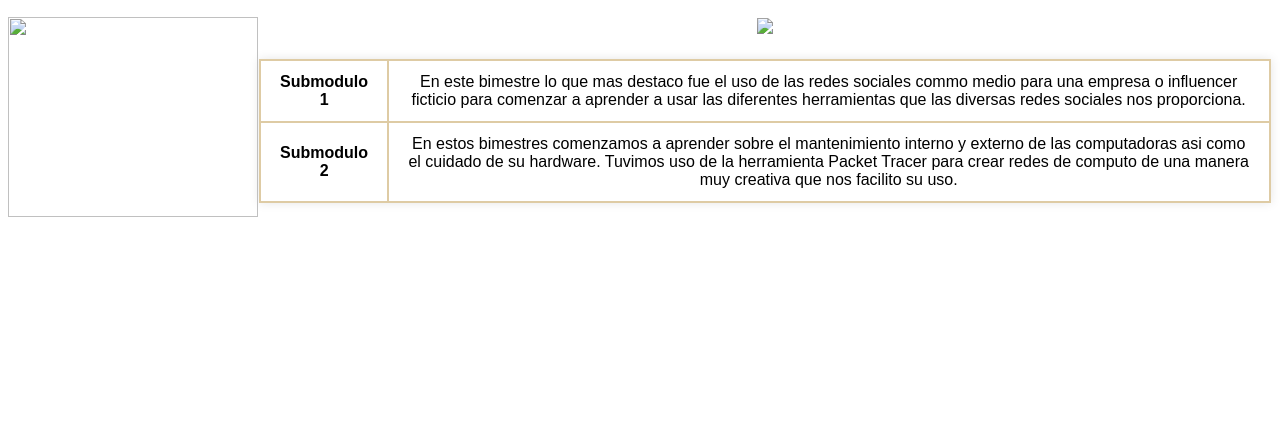
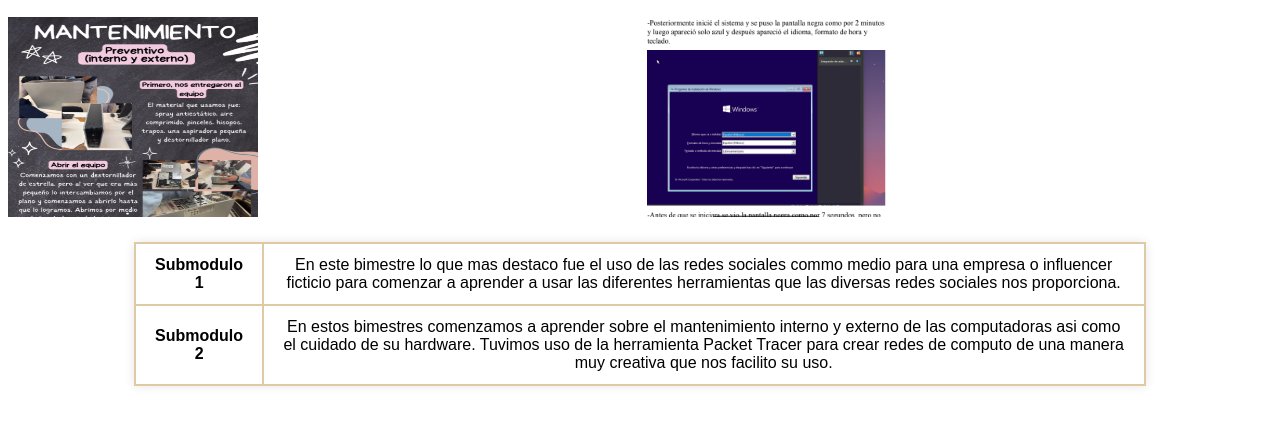
Before and after one commit to VicPalacios/PalaciosMunoz, a plain HTML site: page html2.html in a window 1280 px wide. Shown: the part 244-668 px from the top of the page. Drawn offline with Linux system fonts and the light colour scheme.

Commit message:
Update html2.html

```diff
--- a/html2.html
+++ b/html2.html
@@ -12,7 +12,7 @@
 	<a href="html4.html">Modulo4</a>
 <h1>Módulo 2</h1>
 <p>En este modulo, vimos el mantenimiento preventivo interno y externo de los monitores. Tambien vimos y conocimos algunos sistemas operativos que hay. Por otra parte indagamos creando redes sociales para unuso saludable de estas e informar a la gente</p>
-<img src= "imagenes/maquinasvirtuales.png"class="maquinas-virtuales">
+<img src= "maquinasvirtuales.png"class="maquinas-virtuales">
 <table>
 	<tbody>
 		<th>Submodulo 1</th>
@@ -23,5 +23,5 @@
 		<th>Submodulo 2</th>
 		<td>En estos bimestres comenzamos a aprender sobre el mantenimiento interno y externo de las computadoras asi como el cuidado de su hardware. Tuvimos uso de la herramienta Packet Tracer para crear redes de computo de una manera muy creativa que nos facilito su uso.</td>
 	</tbody>
-	<img src="imagenes/mantenimiento.png"class="mantenimiento">
+	<img src="mantenimiento.png"class="mantenimiento">
 	</tbody>
```
